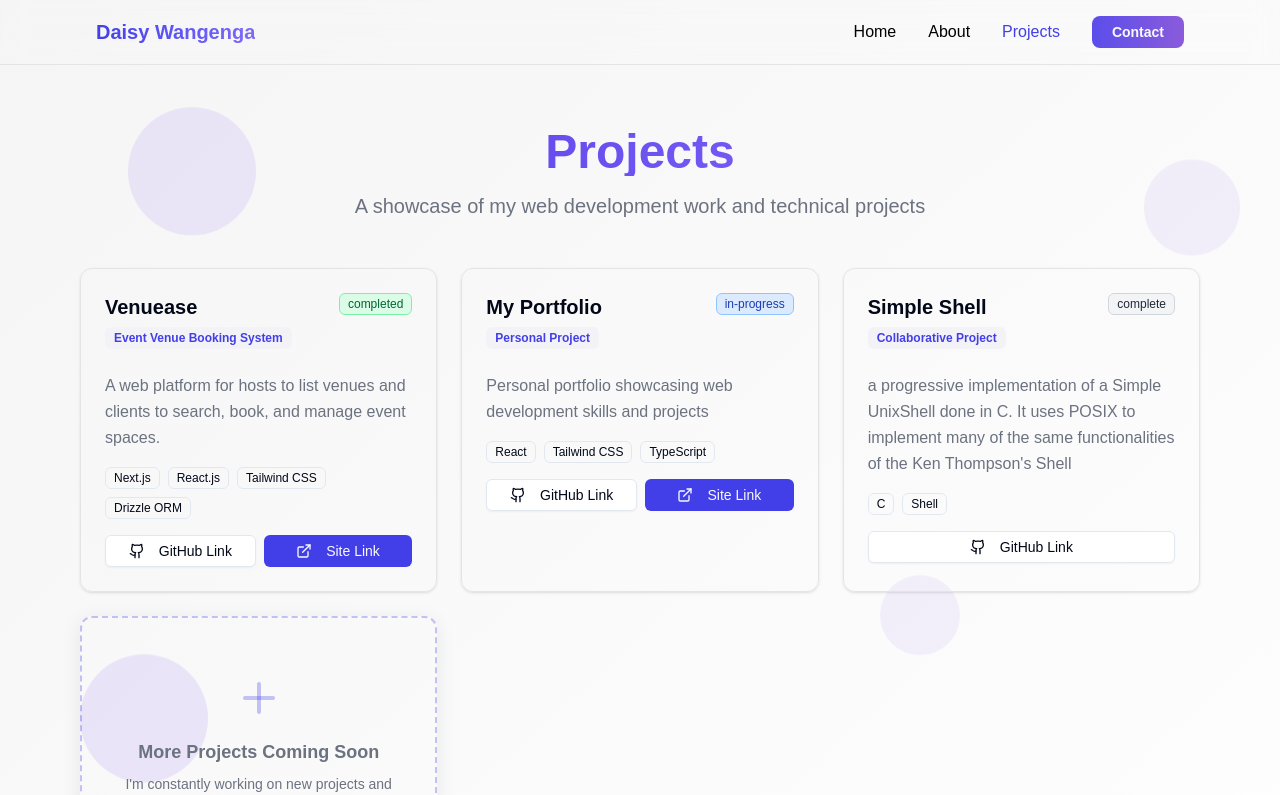
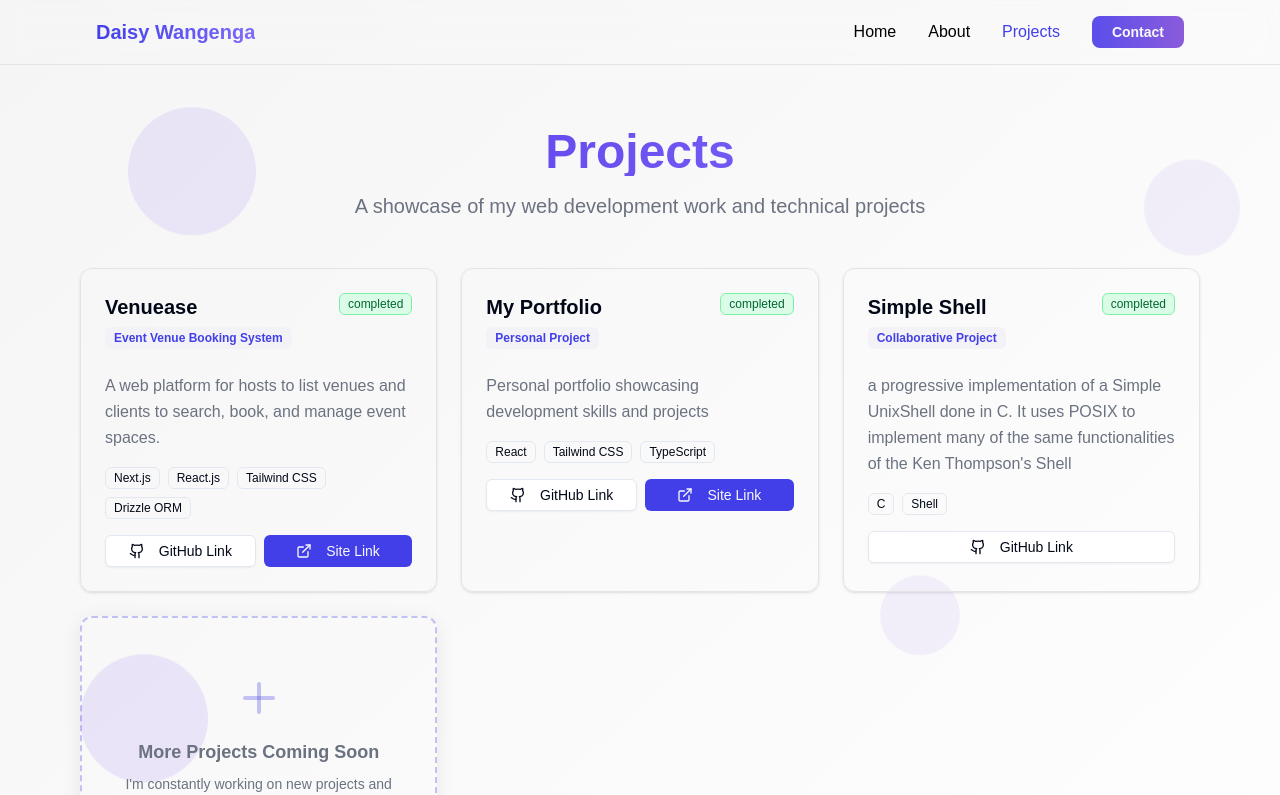
Before and after one commit to wangenga/portfolio, a Next.js app: page /projects in a window 1280 px wide. Shown: the top 795 px of the page. Built offline with nearby package versions, Linux system fonts and the light colour scheme.

Commit message:
fixing some typos

```diff
--- a/app/projects/page.tsx
+++ b/app/projects/page.tsx
@@ -24,9 +24,9 @@ const Projects = () => {
     {
       id: 2,
       title: "My Portfolio",
-      description: "Personal portfolio showcasing web development skills and projects",
+      description: "Personal portfolio showcasing development skills and projects",
       technologies: ["React", "Tailwind CSS", "TypeScript"],
-      status: "in-progress",
+      status: "completed",
       category: "Personal Project",
       githublink: "https://github.com/wangenga/portfolio",
       sitelink: "https://daisywangenga.vercel.app/"
@@ -36,7 +36,7 @@ const Projects = () => {
       title: "Simple Shell",
       description: "a progressive implementation of a Simple UnixShell done in C. It uses POSIX to implement many of the same functionalities of the Ken Thompson's Shell",
       technologies: ["C", "Shell"],
-      status: "complete",
+      status: "completed",
       category: "Collaborative Project",
       githublink: "https://github.com/MauriceNzai/simple_shell"
     }
```
